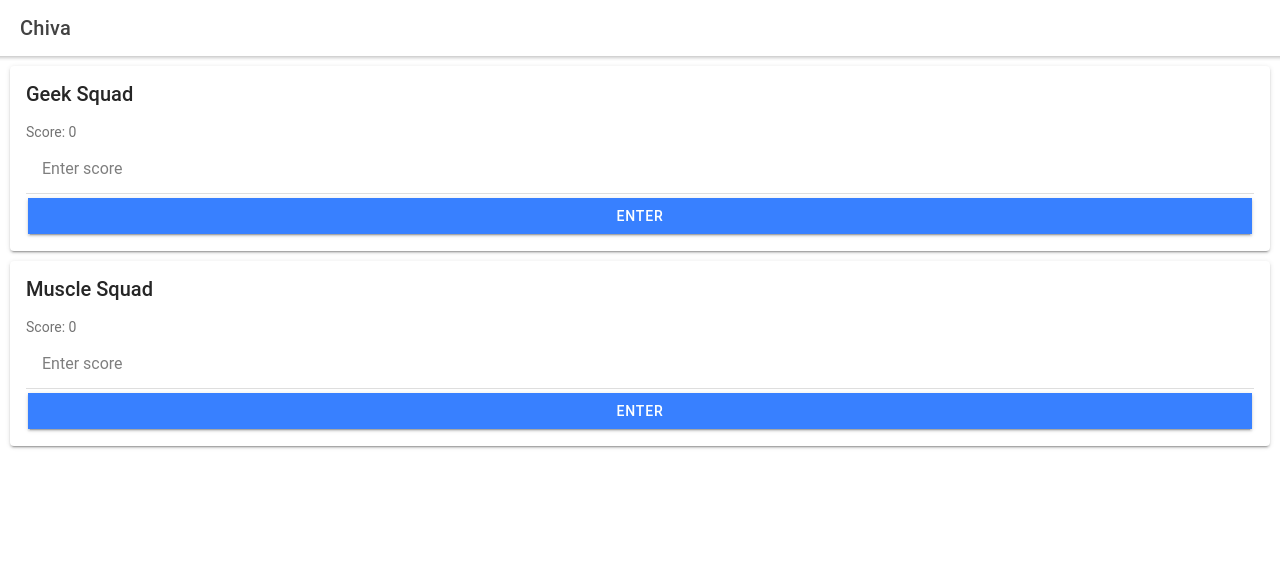
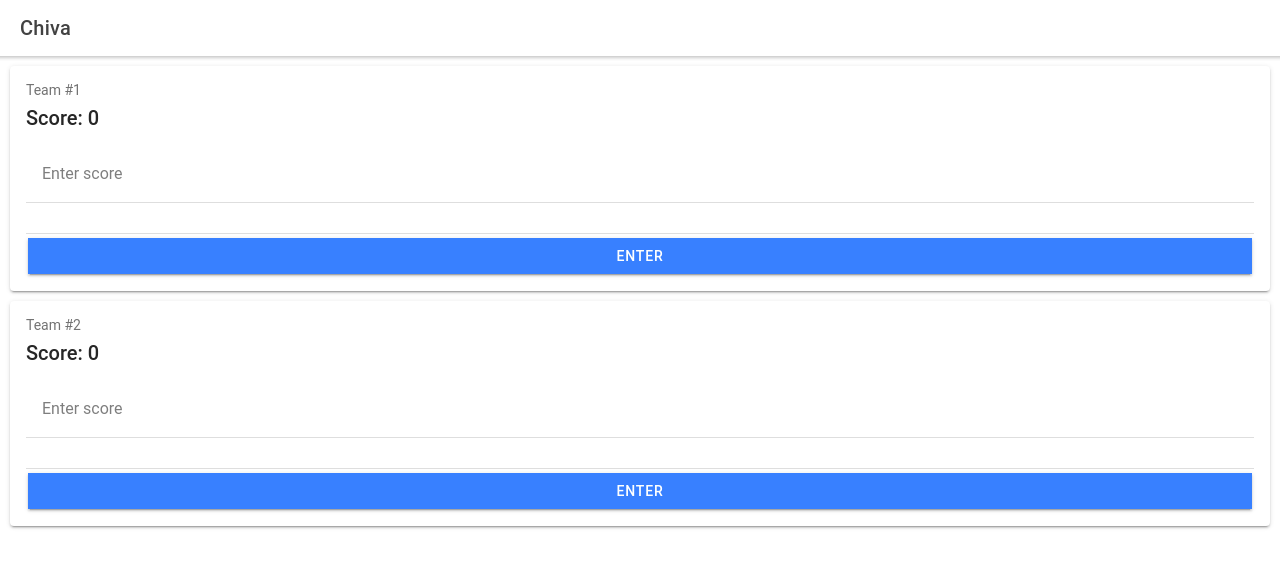
Before and after one commit to wlaboy/Chiva, a React (Create React App) app: page /home in a window 1280 px wide. Shown: the top 568 px of the page. Built offline with nearby package versions, Linux system fonts and the light colour scheme.

Commit message:
cleaned up scoreboard and team layout

```diff
--- a/public/index.html
+++ b/public/index.html
@@ -2,7 +2,7 @@
 <html lang="en">
   <head>
     <meta charset="utf-8" />
-    <title>Ionic App</title>
+    <title>Chiva - Dominoes Scoreboard App</title>
 
     <base href="/" />
 
@@ -16,7 +16,11 @@
 
     <link rel="manifest" href="%PUBLIC_URL%/manifest.json" />
 
-    <link rel="shortcut icon" type="image/png" href="%PUBLIC_URL%/assets/icon/favicon.png" />
+    <link
+      rel="shortcut icon"
+      type="image/png"
+      href="%PUBLIC_URL%/assets/icon/favicon.png"
+    />
 
     <!-- add to homescreen for ios -->
     <meta name="apple-mobile-web-app-capable" content="yes" />
@@ -27,5 +31,4 @@
   <body>
     <div id="root"></div>
   </body>
-
 </html>
--- a/src/components/Scoreboard.tsx
+++ b/src/components/Scoreboard.tsx
@@ -6,11 +6,11 @@ import Team from "./Team";
 function Scoreboard() {
   const [handsPlayed, setHandsPlayed] = useState<number>(0);
   const [teamOne, setTeamOne] = useState<ITeam>({
-    name: "Geek Squad",
+    name: "Team #1",
     score: 0,
   });
   const [teamTwo, setTeamTwo] = useState<ITeam>({
-    name: "Muscle Squad",
+    name: "Team #2",
     score: 0,
   });
 
@@ -57,7 +57,7 @@ function Scoreboard() {
   };
 
   return (
-    <div>
+    <>
       <Team
         name={teamOne.name}
         score={teamOne.score}
@@ -68,7 +68,7 @@ function Scoreboard() {
         score={teamTwo.score}
         onScoreUpdate={updateTeamTwoScore}
       />
-    </div>
+    </>
   );
 }
 
--- a/src/components/Team.tsx
+++ b/src/components/Team.tsx
@@ -3,9 +3,13 @@ import {
   IonCard,
   IonCardContent,
   IonCardHeader,
+  IonCardSubtitle,
   IonCardTitle,
   IonInput,
   IonItem,
+  IonItemDivider,
+  IonItemGroup,
+  IonLabel,
 } from "@ionic/react";
 import { useState } from "react";
 
@@ -26,14 +30,16 @@ function Team({ name, score, onScoreUpdate }: TeamProps) {
   return (
     <IonCard>
       <IonCardHeader>
-        <IonCardTitle>{name}</IonCardTitle>
+        <IonLabel>{name}</IonLabel>
+        <IonCardTitle>
+          Score: <span>{score}</span>
+        </IonCardTitle>
       </IonCardHeader>
       <IonCardContent>
-        <p>
-          Score: <span>{score}</span>
-        </p>
+        <IonItemGroup>
           <IonItem>
             <IonInput
+              className="ion-padding-vertical"
               type="number"
               inputmode="numeric"
               value={text}
@@ -41,9 +47,11 @@ function Team({ name, score, onScoreUpdate }: TeamProps) {
               onIonChange={(e) => setText(e.detail.value!)}
             />
           </IonItem>
+          <IonItemDivider></IonItemDivider>
           <IonButton onClick={handleButtonClick} expand="full">
             Enter
           </IonButton>
+        </IonItemGroup>
       </IonCardContent>
     </IonCard>
   );
--- a/src/pages/Home.tsx
+++ b/src/pages/Home.tsx
@@ -7,7 +7,7 @@ import {
 } from "@ionic/react";
 import Scoreboard from "../components/Scoreboard";
 
-const Home: React.FC = () => {
+function Home() {
   return (
     <IonPage>
       <IonHeader>
@@ -21,11 +21,10 @@ const Home: React.FC = () => {
             <IonTitle size="large">Chiva</IonTitle>
           </IonToolbar>
         </IonHeader>
-
         <Scoreboard />
       </IonContent>
     </IonPage>
   );
-};
+}
 
 export default Home;
```
Also changed, not shown: 1 other file (tests, documents, lock files or other folders). Lines whose indentation alone changed are shown as unchanged.
